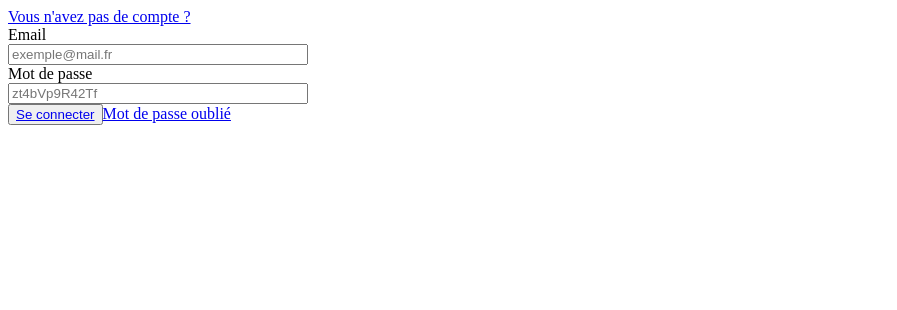
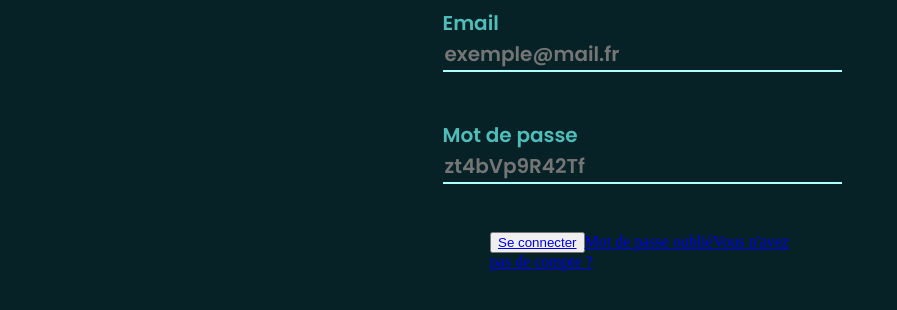
Before and after one commit to charlescosneau/design-system-2022-groupe13, a React (Create React App) app: page / in a window 1280 px wide. Shown: the top 310 px of the page, without its empty margins (0-897 px from the left). Built offline with nearby package versions, Linux system fonts and the light colour scheme.

Commit message:
css des formulaires

```diff
--- a/public/index.html
+++ b/public/index.html
@@ -24,7 +24,7 @@
       work correctly both with client-side routing and a non-root public URL.
       Learn how to configure a non-root public URL by running `npm run build`.
     -->
-    <title>React App</title>
+    <title>Systems design Groupe 13</title>
   </head>
   <body>
     <noscript>You need to enable JavaScript to run this app.</noscript>
--- a/src/App.js
+++ b/src/App.js
@@ -2,6 +2,10 @@ import { Routes, Route } from "react-router-dom";
 import ForgotPassword from './screens/ForgotPassword/ForgotPassword'
 import Login from './screens/Login/Login'
 import Register from './screens/Register/Register'
+import './styles/colors/mainColors.css'
+import './styles/fonts/mainFonts.css'
+import './styles/components/inputlabel.css'
+import './styles/mainClass.css'
 
 
 function App() {
--- a/src/components/InputField.jsx
+++ b/src/components/InputField.jsx
@@ -3,7 +3,7 @@ import "../styles/components/inputlabel.css"
 
 export default function InputLabel(props) {
   return (
-    <div className="container-input-label">
+    <div>
       <label htmlFor={ props.htmlFor } className={ props.labelClassName }>{ props.labelValue }</label>
       <input type={ props.type } id={ props.id } placeholder={ props.placeholder } className={ props.inputClassName } />
     </div>
--- a/src/screens/Login/components/FormLogIn.jsx
+++ b/src/screens/Login/components/FormLogIn.jsx
@@ -6,12 +6,14 @@ import RouterLink from '../../../components/RouterLink';
 export default function FormLogIn() {
   return (
     <>
-      <form action="">
-        <RouterLink to="register" text="Vous n'avez pas de compte ?" />
-        <InputField type="text" id="input-email" placeholder='exemple@mail.fr' htmlFor="input-email" labelValue="Email" labelClassName="input-label" />
+      <form action="" className="container-input-label content">
+        <InputField type="text" id="input-email" placeholder='exemple@mail.fr' htmlFor="input-email" labelValue="Email" labelClassName="input-label"/>
         <InputField type="password" id='input-password' placeholder='zt4bVp9R42Tf' htmlFor="input-password" labelValue="Mot de passe" labelClassName="input-label" />
-        <CallToAction link="/home" text="Se connecter"/>
-        <RouterLink to="/forgotpassword" text="Mot de passe oublié" />
+        <div>
+          <CallToAction link="/home" text="Se connecter"/>
+          <RouterLink to="/forgotpassword" text="Mot de passe oublié" />
+          <RouterLink to="register" text="Vous n'avez pas de compte ?" />
+        </div>
       </form>
     </>
   )
--- a/src/styles/components/inputlabel.css
+++ b/src/styles/components/inputlabel.css
@@ -1,5 +1,8 @@
 .container-input-label {
     display: flex;
     flex-direction: column;
+    justify-content: center;
+    align-items: center;
     max-width: 300px;
+    gap: 6ch;
 }
--- a/src/styles/mainClass.css
+++ b/src/styles/mainClass.css
@@ -1,5 +1,15 @@
 @import './colors/mainColors.css';
 @import './fonts/mainFonts.css';
+
+body {
+  background-color: var(--primary-bg-color);
+}
+
+.App{
+  display: flex;
+  justify-content: center;
+  align-items: center;
+}
 
 .main-bg-color {
   background-color: var(--primary-bg-color);
@@ -19,3 +29,20 @@
   background-color: var(--primary-cta-color);
   font: 600 22px "Poppins", sans-serif;
 }
+
+input {
+  font: 600 20px "Poppins", sans-serif;
+  background: transparent;
+  border: none;
+  border-bottom: 2px solid var(--primary-content-color);
+  color: var(--primary-content-color);
+  min-width: 100%;
+}
+
+input:focus {
+  outline: none;
+}
+
+::-moz-focus-inner {
+  border: 0;
+}
```
